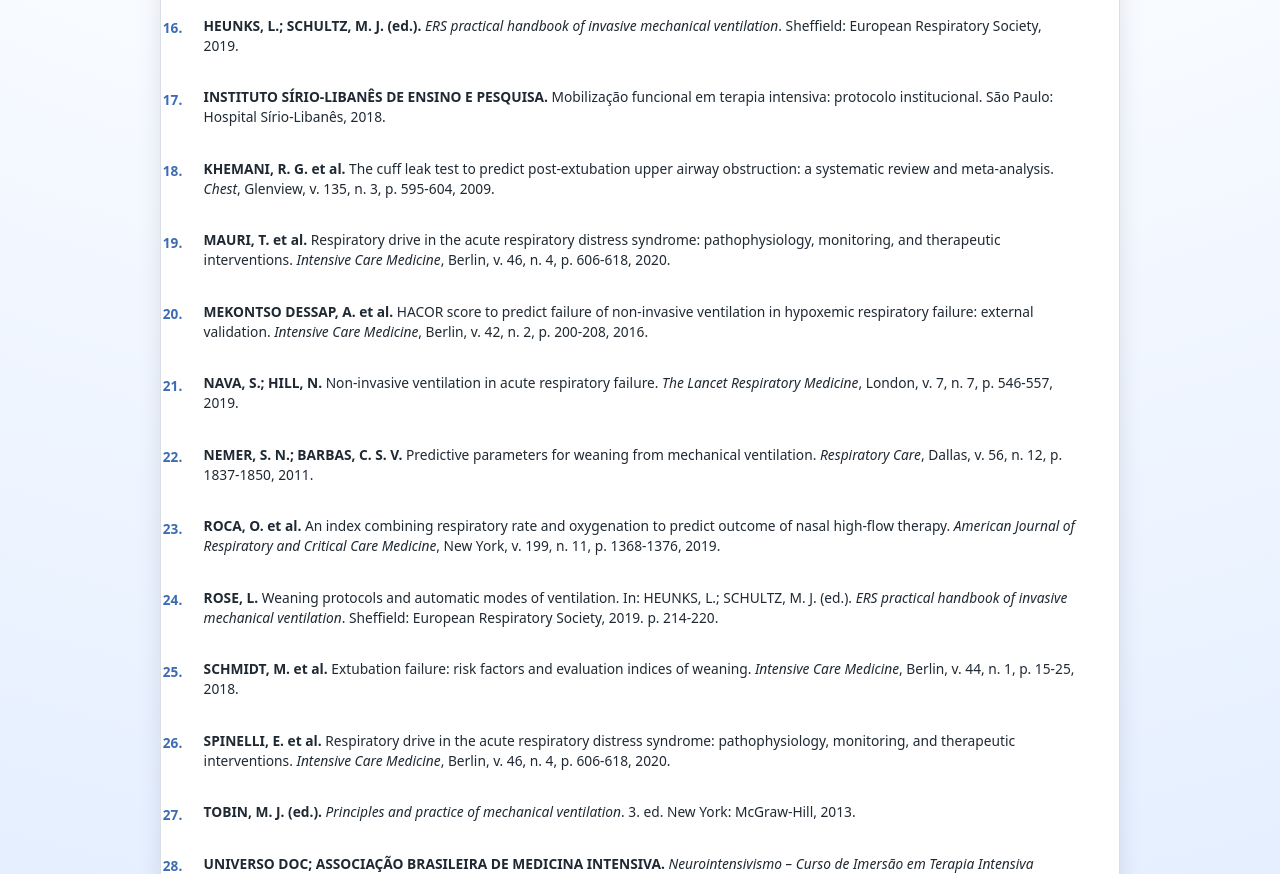
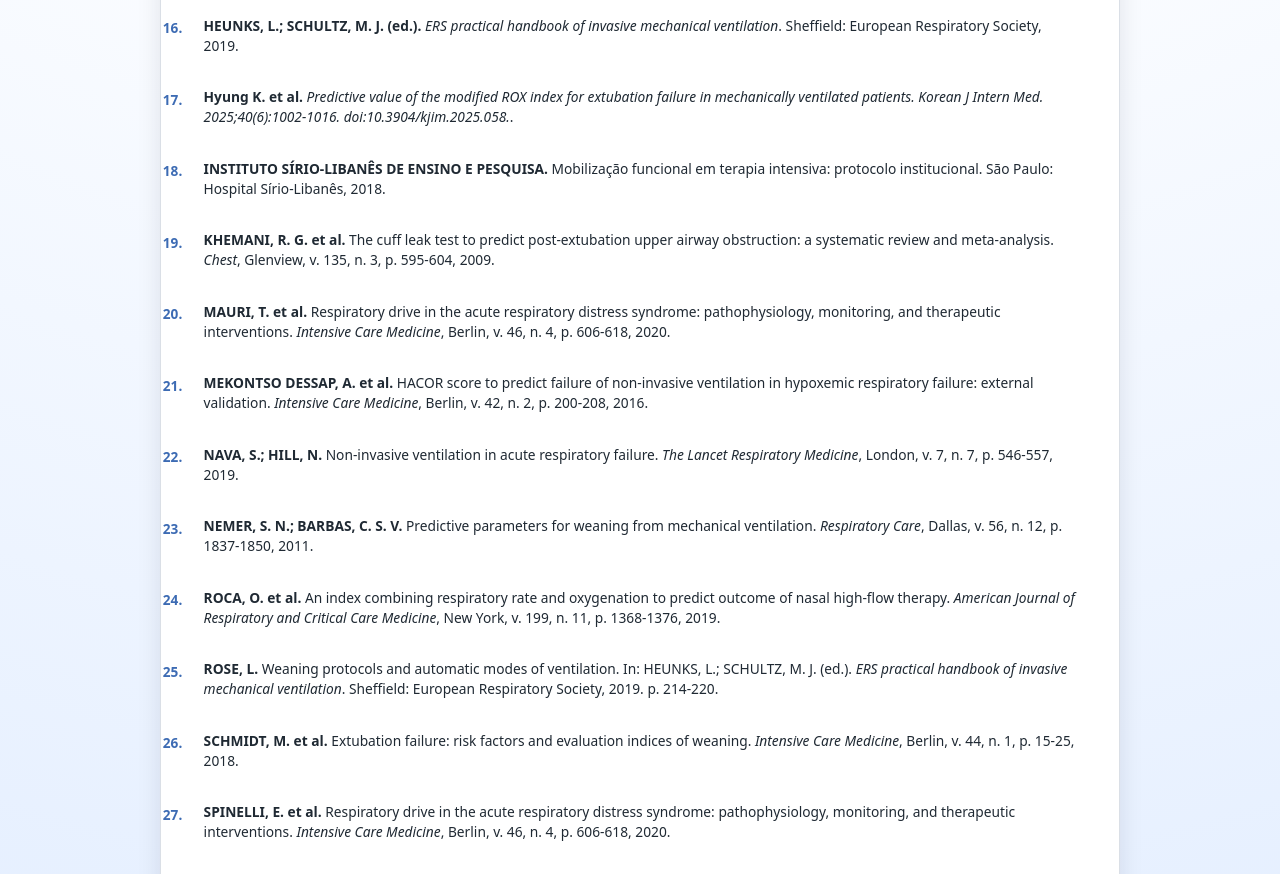
Before and after one commit to cangussugabi-fisio/referenciasbibliogr-ficas, a plain HTML site: page index.html in a window 1280 px wide. Shown: the part 1400-2274 px from the top of the page. Drawn offline with Linux system fonts and the light colour scheme.

```diff
--- a/index.html
+++ b/index.html
@@ -390,6 +390,13 @@
               Sheffield: European Respiratory Society, 2019.
             </li>
 
+               <li class="refs-item">
+              <span class="refs-highlight">
+                Hyung K. et al.
+              </span>
+              <em>Predictive value of the modified ROX index for extubation failure in mechanically ventilated patients. Korean J Intern Med. 2025;40(6):1002-1016. doi:10.3904/kjim.2025.058.</em>.
+            </li>
+
             <li class="refs-item">
               <span class="refs-highlight">
                 INSTITUTO SÍRIO-LIBANÊS DE ENSINO E PESQUISA.
```
